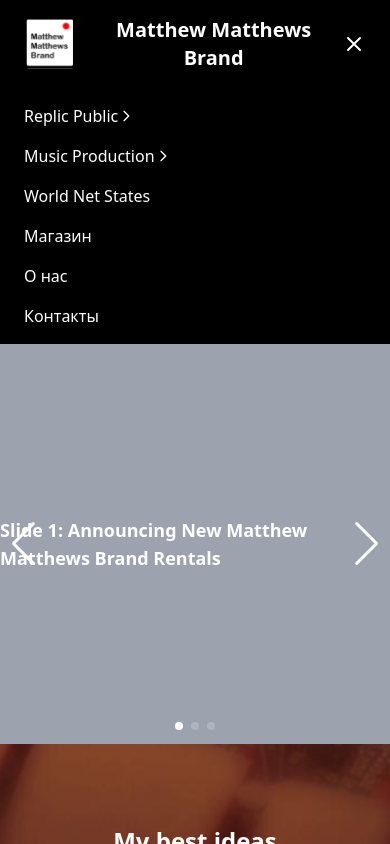
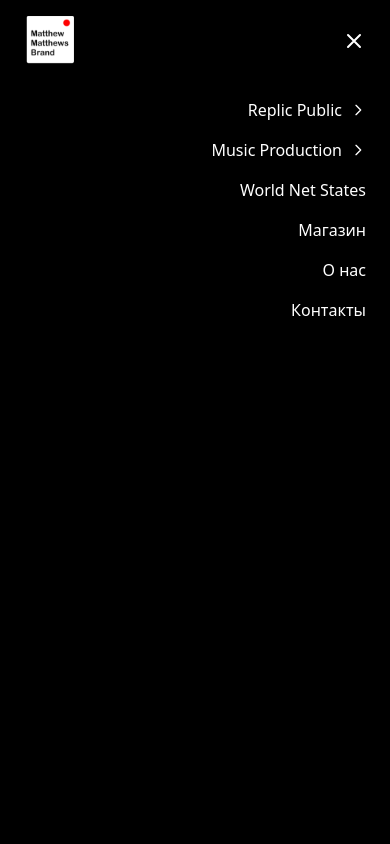
Before and after one commit to IlyaSkach/matthewmatthewsbrand, a React (Create React App) app: page / in a window 390 px wide. Both pictures are taken after a click on the button 354 px from the left and 44 px from the top of the page. Shown: the top 844 px of the page. Built offline with nearby package versions, Linux system fonts and the light colour scheme.

Commit message:
add new header fix

```diff
--- a/src/components/Header.jsx
+++ b/src/components/Header.jsx
@@ -34,7 +34,9 @@
         {/* Logo Section */}
         <div className="flex items-center space-x-3 text-center">
           <Logo />
-          <span className="text-xl font-bold">Matthew Matthews Brand</span>
+          <span className="text-xl font-bold hidden lg:block">
+            Matthew Matthews Brand
+          </span>
         </div>
 
         {/* Navigation Links for Desktop */}
@@ -237,17 +239,45 @@
         </div>
       )} */}
       {isOpen && (
-        <div className="md:hidden bg-black text-white px-6 py-4">
+        <div className="fixed inset-0 bg-black text-white h-screen flex flex-col">
+          {/* Фиксированный хедер с логотипом и кнопкой закрытия */}
+          <div className="flex justify-between items-center px-6 py-4">
+            {/* Логотип */}
+            <Logo />
+            {/* Кнопка закрытия */}
+            <button
+              onClick={() => setIsOpen(false)}
+              className="hover:text-gray-400"
+            >
+              <svg
+                xmlns="http://www.w3.org/2000/svg"
+                className="h-6 w-6"
+                fill="none"
+                viewBox="0 0 24 24"
+                stroke="currentColor"
+                strokeWidth={2}
+              >
+                <path
+                  strokeLinecap="round"
+                  strokeLinejoin="round"
+                  d="M6 18L18 6M6 6l12 12"
+                />
+              </svg>
+            </button>
+          </div>
+
+          {/* Контент меню */}
+          <div className="flex-1 overflow-y-auto px-6 py-4">
             {currentSubMenu === null ? (
-            <nav className="flex flex-col space-y-4">
+              <nav className="flex flex-col items-end space-y-4">
                 <button
                   onClick={() => openSubMenu("replic")}
-                className="flex justify-start items-center hover:text-gray-400"
+                  className="flex justify-end items-center hover:text-gray-400"
                 >
                   <span>Replic Public</span>
                   <svg
                     xmlns="http://www.w3.org/2000/svg"
-                  className="h-4 w-4 transform transition-transform"
+                    className="h-4 w-4 transform transition-transform ml-2"
                     fill="none"
                     viewBox="0 0 24 24"
                     stroke="currentColor"
@@ -262,12 +292,12 @@
                 </button>
                 <button
                   onClick={() => openSubMenu("music")}
-                className="flex justify-start items-center hover:text-gray-400"
+                  className="flex justify-end items-center hover:text-gray-400"
                 >
                   <span>Music Production</span>
                   <svg
                     xmlns="http://www.w3.org/2000/svg"
-                  className="h-4 w-4 transform transition-transform"
+                    className="h-4 w-4 transform transition-transform ml-2"
                     fill="none"
                     viewBox="0 0 24 24"
                     stroke="currentColor"
@@ -315,20 +345,7 @@
                   </svg>
                 </button>
                 {currentSubMenu === "replic" && (
-                <nav className="flex flex-col space-y-4">
-                  <a href="/" className="hover:text-gray-400">
-                    Solo Studio Pro
-                  </a>
-                  <a href="/" className="hover:text-gray-400">
-                    Solo Studio Mini
-                  </a>
-                  <a href="/" className="hover:text-gray-400">
-                    VALVEX AMP
-                  </a>
-                </nav>
-              )}
-               {currentSubMenu === "music" && (
-                <nav className="flex flex-col space-y-4">
+                  <nav className="flex flex-col items-end space-y-4">
                     <a href="/" className="hover:text-gray-400">
                       Solo Studio Pro
                     </a>
@@ -343,8 +360,22 @@
                     </a>
                   </nav>
                 )}
+                {currentSubMenu === "music" && (
+                  <nav className="flex flex-col items-end space-y-4">
+                    <a href="/" className="hover:text-gray-400">
+                      Mixing & Mastering
+                    </a>
+                    <a href="/" className="hover:text-gray-400">
+                      Online Artist
+                    </a>
+                    <a href="/" className="hover:text-gray-400">
+                      Distribution
+                    </a>
+                  </nav>
+                )}
               </div>
             )}
+          </div>
         </div>
       )}
     </header>
```
Lines whose indentation alone changed are shown as unchanged.
